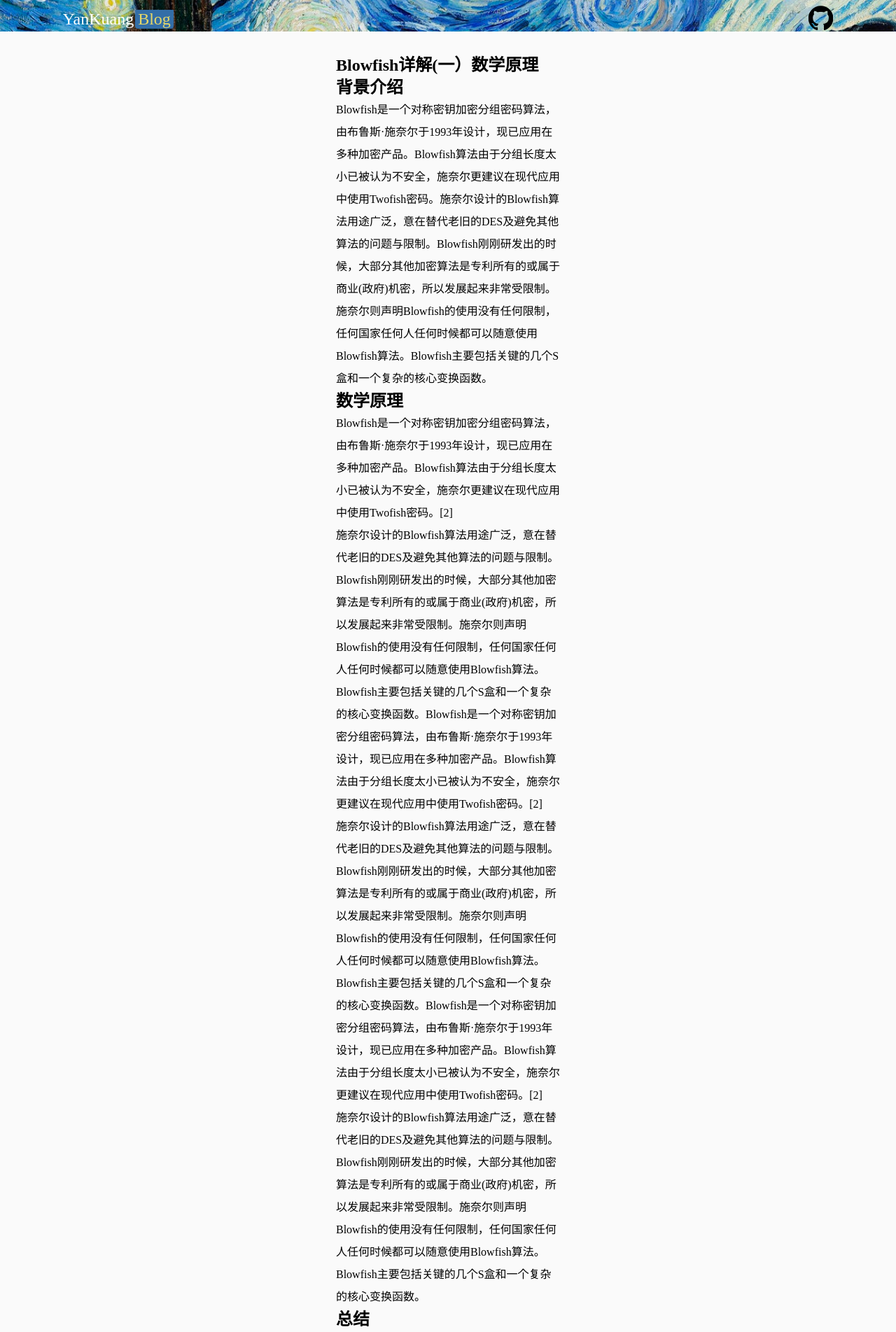
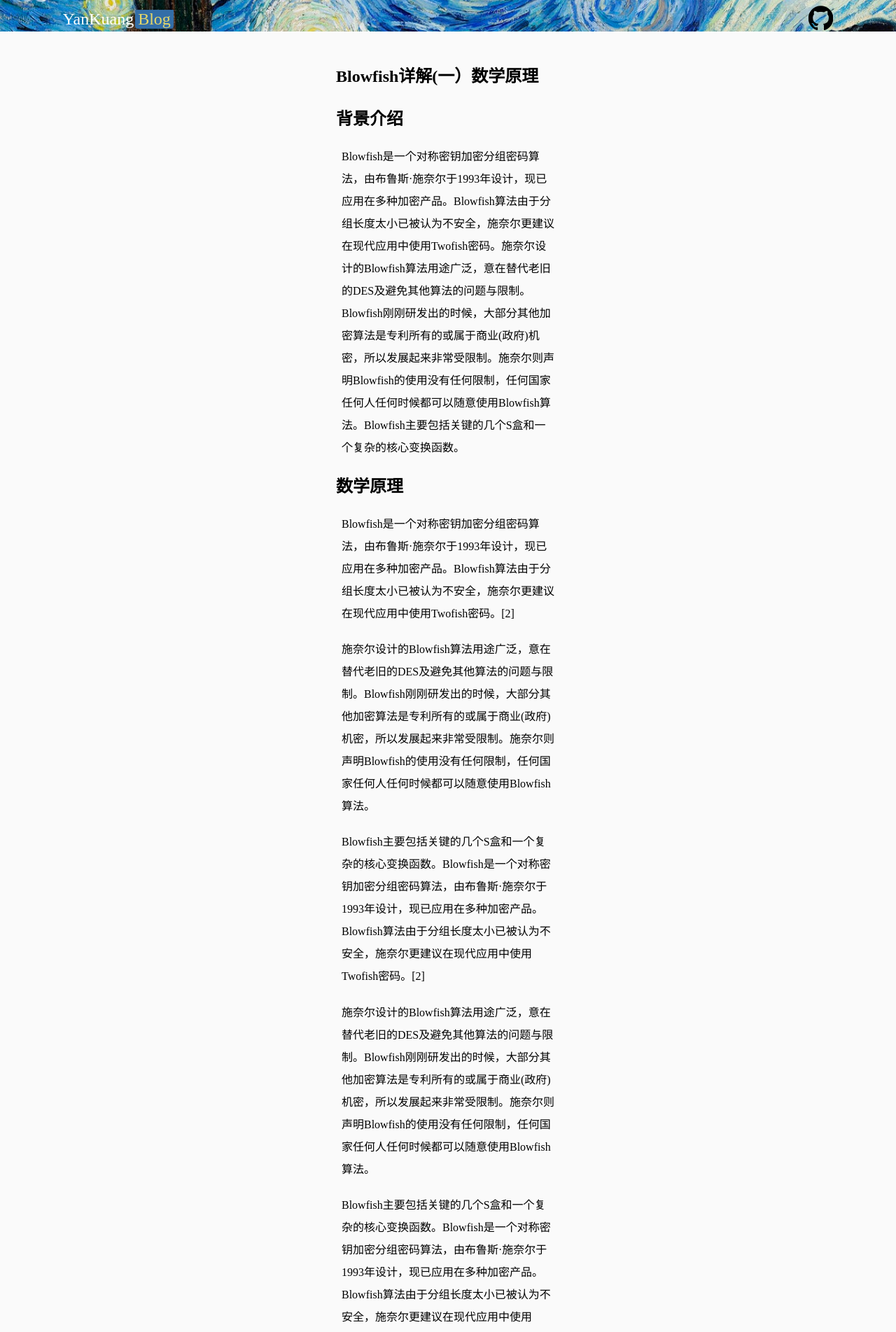
Before and after one commit to yankuang608/yankuang608.github.io, a Jekyll site: the page built from _posts/2020-06-19-two-fish.md, in a window 1280 px wide. Shown: the top 1903 px of the page at 70% size. Built offline with Jekyll 4.4.1, drawn with Linux system fonts in a browser that asks for light colours; some web fonts are replaced.

Commit message:
高亮及引用框设置

```diff
--- a/css/detail.css
+++ b/css/detail.css
@@ -39,6 +39,14 @@
     text-decoration: none;
 }
 
+footer{
+    position: absolute;
+    font-size: 0.8rem;
+    color: #183864;
+    bottom: 0;
+    align-self: center;
+}
+
 .nav-list{
     display: flex;
     align-items: center;
@@ -73,20 +81,40 @@
     line-height: 200%;
 }
 
-footer{
-    position: absolute;
-    font-size: 0.8rem;
-    color: #183864;
-    bottom: 0;
-    align-self: center;
+.content p{
+    line-height: 200%;
 }
 
+/* 设置图片尺寸 */
 .content img{
     width: 100%;
     height: auto;
 }
 
-.highlight table td { padding: 5px; }
+
+/* 设置文章内容间距 */
+.content *{
+    margin: 0.6rem 0.5rem;
+}
+
+.content h1,h2{
+    margin: 1rem 0;
+}
+
+.content h2{
+    margin: 0.8rem 0;
+}
+
+/* 设置引用框间距 */
+blockquote{
+    background: #74b5d4;
+    border-left: 10px solid #336ea7;
+    padding: 0.5rem 0.5rem;
+    quotes: "\201C""\201D""\2018""\2019";
+}
+
+/* 代码高亮样式 */
+.highlight table td { padding: 0.5rem; }
 .highlight table pre { margin: 0; }
 .highlight .cm {
   color: #999988;
@@ -292,6 +320,9 @@
 .highlight .w {
   color: #bbbbbb;
 }
+
+/* 修改代码框样式 */
 .highlight {
-  background-color: #f8f8f8;
+  background-color: #edf7d3;
+  border-radius: 0.4rem;
 }
```
